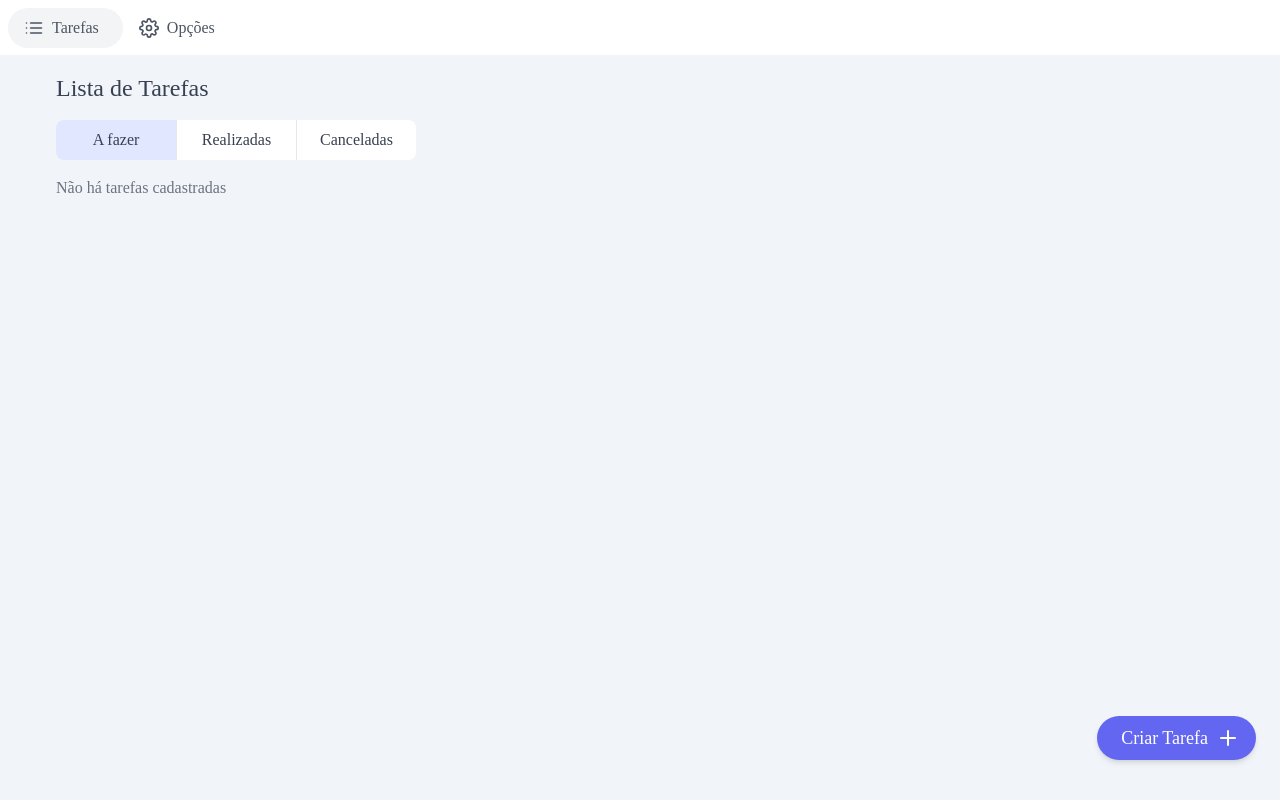
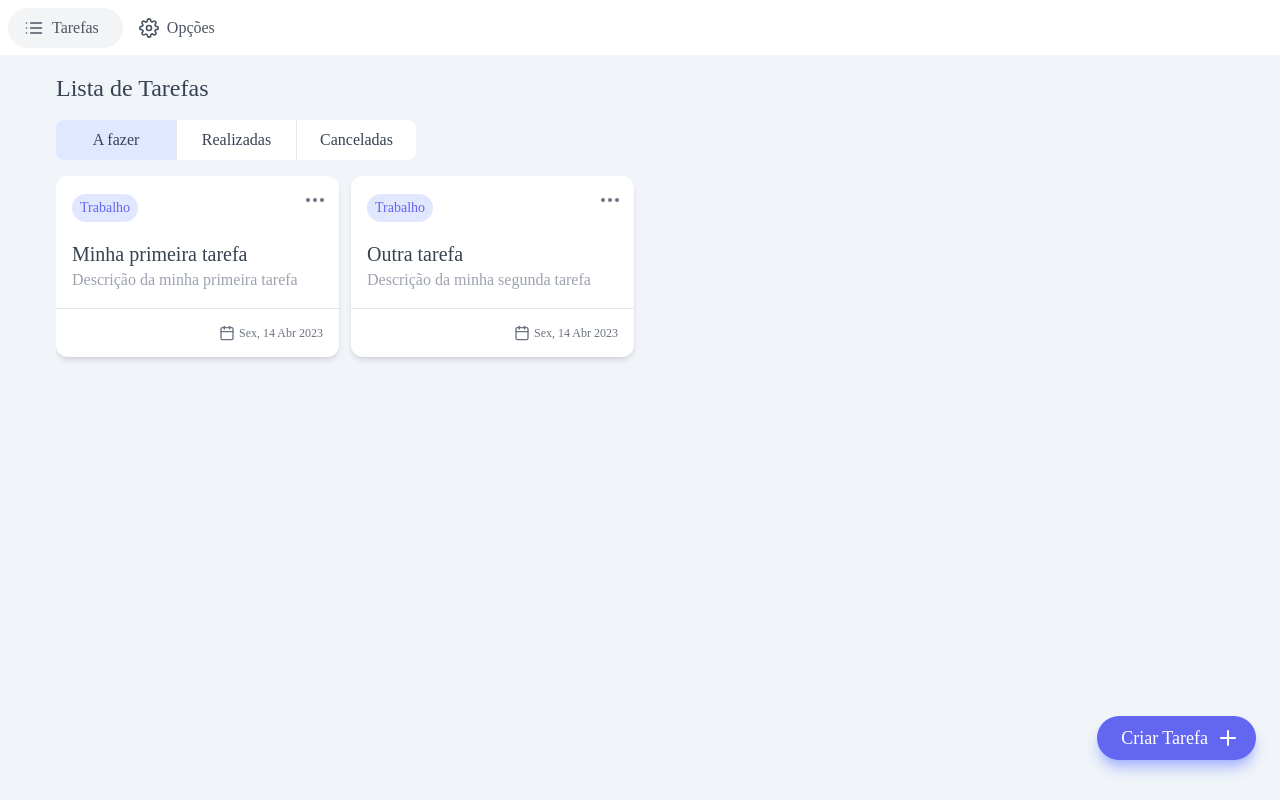
Before and after one commit to bertonni/todo-list, a React (Vite) app: page / in a window 1280 px wide. Built offline with nearby package versions, Linux system fonts and the light colour scheme; a web font is replaced by a local one.

Commit message:
including finish, cancel and remove task functions

```diff
--- a/src/@types/types.ts
+++ b/src/@types/types.ts
@@ -5,5 +5,10 @@ export interface Todo {
   deadline: Date;
   category: string;
   status: "Done" | "To do" | "Canceled";
-  createdAt: string;
+  createdAt: Date;
 }
+
+export interface Message {
+  variant: "primary" | "secondary" | "success" | "warning" | "error" | "info";
+  text: string;
+}
--- a/src/App.tsx
+++ b/src/App.tsx
@@ -1,14 +1,33 @@
-import { useState } from "react";
+import { useEffect, useState } from "react";
 import { AnimatePresence } from 'framer-motion';
 import { Navbar } from "./components/Navbar";
 import { Todos } from "./screens/Todos";
 import { Plus } from "react-feather";
 import { Options } from "./screens/Options";
 import { AddTaskModal } from "./components/AddTaskModal";
+import { useTodos } from "./contexts/TodosContext";
+import { Toast } from "./components/Toast";
+import { Message } from "./@types/types";
 
 function App() {
+
+  const { message, setMessage } = useTodos();
+
   const [activeItem, setActiveItem] = useState<number>(1);
   const [showAddTaskModal, setShowAddTaskModal] = useState<boolean>(false);
+
+  useEffect(() => {
+    if (message.text.length === 0) return;
+
+    const showMessage = setTimeout(() => {
+      setMessage({ variant: "primary", text: "" });
+    }, 3500);
+
+    return () => {
+      clearTimeout(showMessage);
+    }
+  }, [message]);
+
 
   return (
     <div className="min-h-screen w-full flex flex-col">
@@ -21,13 +40,18 @@ function App() {
         <button
           className="rounded-full flex items-center gap-2 text-lg
             bg-indigo-500 text-white py-2 pl-6 pr-4 w-max absolute
-            right-6 bottom-10 shadow-md hover:brightness-105"
+            right-6 bottom-10 shadow-lg hover:brightness-105 shadow-indigo-300"
           onClick={() => setShowAddTaskModal(true)}
         >
           Criar Tarefa
           <Plus size={24} />
         </button>
       </div>
+      <AnimatePresence mode="wait">
+        {message.text.length > 0 ? (
+          <Toast message={message.text} variant={message.variant} />
+        ) : null}
+      </AnimatePresence>
     </div>
   );
 }
--- a/src/Screens/Todos.tsx
+++ b/src/Screens/Todos.tsx
@@ -2,7 +2,9 @@ import { useEffect, useState } from "react";
 import { TabNavigation } from "../components/TabNavigation";
 import { TodoCard } from "../components/TodoCard";
 import { useTodos } from "../contexts/TodosContext";
-import { motion, Variants } from "framer-motion";
+import { AnimatePresence, motion, Variants } from "framer-motion";
+import { Toast } from "../components/Toast";
+import { Message } from "../@types/types";
 
 const statuses: string[] = ["To do", "Done", "Canceled"];
 
@@ -12,7 +14,7 @@ const container: Variants = {
     opacity: 1,
     scale: 1,
     transition: {
-      delayChildren: 0.3,
+      delayChildren: 0.2,
       staggerChildren: 0.2,
     },
   },
@@ -26,10 +28,15 @@ const item: Variants = {
   },
 };
 
+const messageVariant: Variants = {
+  hidden: { y: 20, opacity: 0 },
+  visible: { y: 0, opacity: 1 },
+};
+
 export const Todos = () => {
   const { todos } = useTodos();
   const [currentTab, setCurrentTab] = useState<number>(1);
-  const [message, setMessage] = useState<string>("");
+  const [todoMessage, setTodoMessage] = useState<string>("Não há tarefas cadastradas");
 
   useEffect(() => {
     const data = todos.filter(
@@ -39,26 +46,28 @@ export const Todos = () => {
     if (data.length === 0) {
       switch (currentTab) {
         case 1:
-          setMessage("Não há tarefas cadastradas");
+          setTodoMessage("Não há tarefas cadastradas");
           break;
         case 2:
-          setMessage("Não há tarefas realizadas");
+          setTodoMessage("Não há tarefas realizadas");
           break;
         case 3:
-          setMessage("Não há tarefas canceladas");
+          setTodoMessage("Não há tarefas canceladas");
           break;
       }
     } else {
-      setMessage("");
+      setTodoMessage("");
     }
   }, [currentTab]);
 
   return (
     <div className="rounded text-gray-700">
       <h1 className="font-medium text-2xl my-4">Lista de Tarefas</h1>
-
       <TabNavigation active={currentTab} setActive={setCurrentTab} />
 
+      {todos.length > 0 &&
+      todos.filter((todo) => todo.status === statuses[currentTab - 1]).length >
+        0 ? (
         <motion.div
           variants={container}
           initial="hidden"
@@ -67,14 +76,26 @@ export const Todos = () => {
           2xl:grid-cols-5 pb-2 flex-wrap gap-3 flex-1 max-h-[calc(100vh-15rem)]
           overflow-auto"
         >
-        {todos.length > 0 && todos.filter((todo) => todo.status === statuses[currentTab - 1]).length > 0 ? (
-          todos
+          {todos
             .filter((todo) => todo.status === statuses[currentTab - 1])
-            .map((todo, index) => <TodoCard todo={todo} key={index} variant={item} />)
-        ) : message.length !== 0 ? (
-          <p className="text-gray-500">{message}</p>
-        ) : null}
+            .map((todo) => (
+              <TodoCard
+                todo={todo}
+                key={todo.id}
+                variant={item}
+              />
+            ))}
         </motion.div>
+      ) : (
+        <motion.p
+          variants={messageVariant}
+          initial="hidden"
+          animate="visible"
+          className="text-gray-500"
+        >
+          {todoMessage}
+        </motion.p>
+      )}
     </div>
   );
 };
--- a/src/components/AddTaskModal.tsx
+++ b/src/components/AddTaskModal.tsx
@@ -15,15 +15,16 @@ const variants: Variants = {
 };
 
 const schema = yup.object({
+  id: yup.string().required(),
   title: yup.string().required("Campo obrigatório"),
-  description: yup.string().nullable(),
+  description: yup.string().max(125, "Insira, no máximo, 125 caracteres").nullable(),
   status: yup.string().oneOf(["Done", "To do", "Canceled"]).required(),
   deadline: yup.date().typeError("Por favor, informe uma data").required(),
   category: yup
     .string()
-    .oneOf(["Trabalho", "Escola", "Casa"], "Escolha uma categoria")
+    .oneOf(["Trabalho", "Estudos", "Casa"], "Escolha uma categoria")
     .required("Esolha uma categoria"),
-  createdAt: yup.string().required(),
+  createdAt: yup.date().required(),
 });
 type FormData = yup.InferType<typeof schema>;
 
@@ -36,8 +37,9 @@ export const AddTaskModal = ({ close }: AddTaskModalProps) => {
   } = useForm<FormData>({
     resolver: yupResolver(schema),
     defaultValues: {
+      id: 'todo-' + Date.now(),
       status: "To do",
-      createdAt: new Date().toLocaleDateString(),
+      createdAt: new Date(),
     },
   });
 
@@ -115,7 +117,7 @@ export const AddTaskModal = ({ close }: AddTaskModalProps) => {
                 <option value="default">Selecione</option>
                 <option value="Casa">Casa</option>
                 <option value="Trabalho">Trabalho</option>
-                <option value="Escola">Escola</option>
+                <option value="Estudos">Estudos</option>
               </select>
               <p className="h-1 text-xs text-pink-500 text-right">
                 {errors.category?.message}
--- a/src/components/MoreOptions.tsx
+++ b/src/components/MoreOptions.tsx
@@ -1,5 +1,7 @@
 import { AnimatePresence, motion, Variants } from "framer-motion";
-import { CheckCircle, Edit2, Trash2, X } from "react-feather";
+import { CheckCircle, Edit2, Trash2, X, XCircle } from "react-feather";
+import { useTodos } from "../contexts/TodosContext";
+import { Message } from "../@types/types";
 
 interface MoreOptionsProps {
   id: string;
@@ -11,12 +13,21 @@ const variants: Variants = {
   visible: { right: 0, x: 0, transition: { duration: 0.3 } },
 };
 
-const buttonVariant: Variants = {
-  hidden: { opacity: 0, rotate: 90 },
-  visible: { opacity: 1, rotate: 0, transition: { delay: 0.3 } },
-};
+export const MoreOptions = ({ id, close }: MoreOptionsProps) => {
+  const { removeTodo, finishTodo, cancelTodo } = useTodos();
 
-export const MoreOptions = ({ id, close }: MoreOptionsProps) => {
+  const handleRemove = () => {
+    removeTodo(id);
+  };
+
+  const handleFinish = () => {
+    finishTodo(id);
+  };
+
+  const handleCancel = () => {
+    cancelTodo(id);
+  };
+
   return (
     <motion.div
       variants={variants}
@@ -24,23 +35,46 @@ export const MoreOptions = ({ id, close }: MoreOptionsProps) => {
       animate="visible"
       exit={"hidden"}
       className="rounded-r-lg h-full z-10 flex flex-col absolute top-0
-        right-0 border w-1/5 bg-gray-50"
+        right-0 border-l w-max bg-gray-50"
       onClick={(e) => e.stopPropagation()}
     >
       <div className="h-full p-2 flex flex-col items-end gap-1">
-        <button className="p-2 hover:bg-white rounded-full" onClick={close}>
+        <button
+          title="Fechar"
+          className="p-2 hover:bg-white rounded-full"
+          onClick={close}
+        >
           <X size={20} />
         </button>
-        <button className="p-2 hover:bg-white rounded-full hover:text-sky-500
-          transition-all">
+        <button
+          title="Editar"
+          className="p-2 hover:bg-white rounded-full hover:text-sky-500
+          transition-all"
+        >
           <Edit2 size={20} />
         </button>
-        <button className="p-2 hover:bg-white rounded-full hover:text-red-500
-          transition-all">
+        <button
+          title="Remover"
+          className="p-2 hover:bg-white rounded-full hover:text-red-500
+          transition-all"
+          onClick={handleRemove}
+        >
           <Trash2 size={20} />
         </button>
-        <button className="p-2 hover:bg-white rounded-full hover:text-emerald-500
-          transition-all">
+        <button
+          title="Cancelar"
+          className="p-2 hover:bg-white rounded-full hover:text-pink-500
+          transition-all"
+          onClick={handleCancel}
+        >
+          <XCircle size={20} />
+        </button>
+        <button
+          title="Concluir"
+          className="p-2 hover:bg-white rounded-full hover:text-emerald-500
+          transition-all"
+          onClick={handleFinish}
+        >
           <CheckCircle size={20} />
         </button>
       </div>
--- /dev/null
+++ b/src/components/Toast.tsx
@@ -0,0 +1,39 @@
+import { motion, Variants } from "framer-motion";
+
+const variants: Variants = {
+  hidden: { y: 40, opacity: 0, transition: { duration: 0.3, type: "spring", stiffness: 180 } },
+  visible: { y: 0, opacity: 1, transition: { duration: 0.3, type: "spring", stiffness: 180 }  },
+};
+
+interface ToastProps {
+  variant: "primary" | "secondary" | "info" | "success" | "warning" | "error";
+  message: string;
+}
+
+export const Toast = ({ variant = "primary", message }: ToastProps) => {
+  const bgColor =
+    variant === "primary"
+      ? "bg-indigo-100 text-indigo-500"
+      : variant === "secondary"
+      ? "bg-teal-100 text-teal-500"
+      : variant === "success"
+      ? "bg-emerald-100 text-emerald-500"
+      : variant === "warning"
+      ? "bg-amber-100 text-amber-500"
+      : variant === "error"
+      ? "bg-red-100 text-red-500"
+      : "bg-sky-100 text-sky-500";
+
+  return (
+    <motion.div
+      variants={variants}
+      initial="hidden"
+      animate="visible"
+      exit="hidden"
+      className={`${bgColor} rounded px-6 py-2 flex items-center justify-center
+      absolute left-0 right-0 mx-auto bottom-10 z-20 w-max min-w-[280px] min-h-[60px]`}
+    >
+      <p className="font-medium">{message}</p>
+    </motion.div>
+  );
+};
--- a/src/components/TodoCard.tsx
+++ b/src/components/TodoCard.tsx
@@ -1,15 +1,12 @@
 import { AnimatePresence, motion, Variants } from "framer-motion";
 import { Todo } from "../@types/types";
 import {
-  Edit2,
-  Trash2,
-  CheckCircle,
   Calendar,
   MoreHorizontal,
 } from "react-feather";
 import { Badge } from "./Badge";
 import { MoreOptions } from "./MoreOptions";
-import { useState } from "react";
+import { useEffect, useState } from "react";
 
 interface TodoCardProps {
   todo: Todo;
@@ -33,13 +30,13 @@ const months: string[] = [
 const days: string[] = ["Seg", "Ter", "Qua", "Qui", "Sex", "Sáb", "Dom"];
 const colors: string[] = [
   "primary",
+  "info",
   "secondary",
   "success",
   "warning",
   "error",
-  "info",
 ];
-const categories: string[] = ["Trabalho", "Escola", "Casa"];
+const categories: string[] = ["Trabalho", "Estudos", "Casa"];
 
 const buttonVariant: Variants = {
   hidden: { opacity: 0, transition: { delay: 0.1 } },
@@ -72,20 +69,20 @@ export const TodoCard = ({ todo, variant }: TodoCardProps) => {
   };
 
   const dateColorClass: string = "text-gray-400";
-  const badgeColor: any = colors[categories.indexOf(category)];
+  const badgeColor: any = colors[categories.indexOf(category)] ?? "primary";
 
   return (
     <motion.div
       variants={variant}
-      className="flex flex-col justify-between text-gray-700 rounded-xl shadow-md
-      pt-3 w-full bg-white relative overflow-hidden"
+      className="flex flex-col text-gray-700 rounded-xl shadow-md
+        pt-3 w-full bg-white relative overflow-hidden"
       onClick={() => setShowOptions(false)}
     >
       {/* header */}
       <div className="h-10 flex justify-between items-center px-4 text-gray-500 mb-3">
         <Badge
           size="sm"
-          color={badgeColor.length > 0 ? badgeColor : "primary"}
+          color={badgeColor}
           text={category}
         />
         <AnimatePresence mode="wait">
@@ -112,7 +109,7 @@ export const TodoCard = ({ todo, variant }: TodoCardProps) => {
       </div>
 
       {/* body */}
-      <div className="flex flex-col px-4 pb-4">
+      <div className="flex flex-col flex-1 px-4 pb-4">
         <h2 className="text-xl font-medium">{title}</h2>
         <p className="text-gray-400">{description}</p>
       </div>
@@ -124,27 +121,6 @@ export const TodoCard = ({ todo, variant }: TodoCardProps) => {
         <Calendar size={16} />
         <span className="text-xs rounded px-1">{formatDate(deadline)}</span>
       </div>
-
-      <div className="flex-col sm:flex-row items-center justify-end hidden">
-        <button
-          className="p-2 rounded-full hover:bg-sky-50 transition-all
-          text-gray-400 hover:text-sky-400"
-        >
-          <Edit2 size={20} />
-        </button>
-        <button
-          className="p-2 rounded-full hover:bg-pink-50 transition-all
-          text-gray-400 hover:text-pink-400"
-        >
-          <Trash2 size={20} />
-        </button>
-        <button
-          className="p-2 rounded-full hover:bg-green-50 transition-all
-          text-gray-400 hover:text-green-400"
-        >
-          <CheckCircle size={20} />
-        </button>
-      </div>
     </motion.div>
   );
 };
--- a/src/contexts/TodosContext.tsx
+++ b/src/contexts/TodosContext.tsx
@@ -6,18 +6,47 @@ import {
   useMemo,
   ReactNode,
 } from "react";
-import { Todo } from "../@types/types";
+import { Message, Todo } from "../@types/types";
 
 interface TodosContextDataProps {
   todos: Todo[];
+  message: Message;
   addTodo: (todo: Todo) => void;
+  removeTodo: (id: string) => void;
+  finishTodo: (id: string) => void;
+  cancelTodo: (id: string) => void;
+  setMessage: (message: Message) => void;
 }
 
 interface TodosProviderProps {
   children: ReactNode;
 }
 
-const defaultTodos: Todo[] = [];
+const defaultTodos: Todo[] = [
+  {
+    id: "todo-1",
+    category: "Trabalho",
+    title: "Minha primeira tarefa",
+    deadline: new Date(),
+    createdAt: new Date(),
+    status: "To do",
+    description: "Descrição da minha primeira tarefa",
+  },
+  {
+    id: "todo-2",
+    category: "Trabalho",
+    title: "Outra tarefa",
+    deadline: new Date(),
+    createdAt: new Date(),
+    status: "To do",
+    description: "Descrição da minha segunda tarefa",
+  },
+];
+
+const defaultMessage: Message = {
+  variant: "primary",
+  text: ""
+}
 
 export const TodosContext = createContext({} as TodosContextDataProps);
 
@@ -27,27 +56,77 @@ export const useTodos = (): TodosContextDataProps => {
   return context;
 };
 
+const localTodos = window.localStorage.getItem("todos");
+const localData = localTodos ? JSON.parse(localTodos) : defaultTodos;
+
 export const TodosContextProvider = ({ children }: TodosProviderProps) => {
   const [isLoading, setIsLoading] = useState<boolean>(true);
-  const [todos, setTodos] = useState<Todo[]>(defaultTodos);
+  const [todos, setTodos] = useState<Todo[]>(localData);
+  const [message, setMessage] = useState<Message>(defaultMessage);
 
   useEffect(() => {
-    // todos.sort((a, b) => Number(a.deadline) - Number(b.deadline));
+    todos.sort((a, b) => Number(a.deadline) - Number(b.deadline));
     setIsLoading(false);
   }, []);
 
   const addTodo = (todo: Todo) => {
     todos.push(todo);
     todos.sort((a, b) => Number(a.deadline) - Number(b.deadline));
+    setMessage({
+      variant: "success",
+      text: "Tarefa adicionada com sucesso!",
+    });
+    window.localStorage.setItem("todos", JSON.stringify(todos));
     setTodos(todos);
   };
+
+  const removeTodo = (id: string) => {
+    const newTodos: Todo[] = todos.filter((todo) => todo.id !== id);
+    setMessage({
+      variant: "success",
+      text: "Tarefa removida com sucesso!",
+    });
+    setTodos(newTodos);
+    window.localStorage.setItem("todos", JSON.stringify(newTodos));
+  };
+
+  const finishTodo = (id: string) => {
+    const currentTask: Todo = todos.filter((todo) => todo.id === id)[0];
+    const updatedTodos: Todo[] = todos.filter((todo) => todo.id !== id);
+    currentTask.status = "Done";
+    updatedTodos.push(currentTask);
+    setMessage({
+      variant: "success",
+      text: "A tarefa foi marcada como realizada!",
+    });
+    window.localStorage.setItem("todos", JSON.stringify(updatedTodos));
+    setTodos(updatedTodos);
+  }
+
+  const cancelTodo = (id: string) => {
+    const currentTask: Todo = todos.filter((todo) => todo.id === id)[0];
+    const updatedTodos: Todo[] = todos.filter((todo) => todo.id !== id);
+    currentTask.status = "Canceled";
+    updatedTodos.push(currentTask);
+    setMessage({
+      variant: "success",
+      text: "A tarefa foi cancelada com sucesso!",
+    });
+    window.localStorage.setItem("todos", JSON.stringify(updatedTodos));
+    setTodos(updatedTodos);
+  }
 
   const memoedValues = useMemo(
     () => ({
       todos,
+      message,
       addTodo,
+      removeTodo,
+      cancelTodo,
+      finishTodo,
+      setMessage,
     }),
-    [todos]
+    [todos, message]
   );
 
   return (
```
Also changed, not shown: src/components/TabNavigation.tsx (+8 -5 lines). Lines whose indentation alone changed are shown as unchanged.
